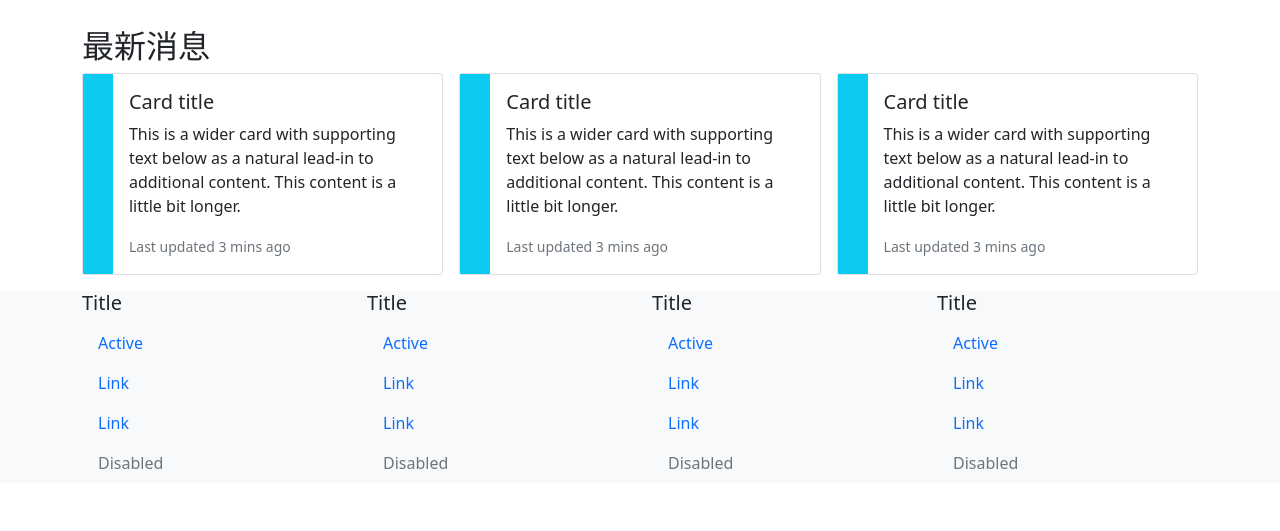
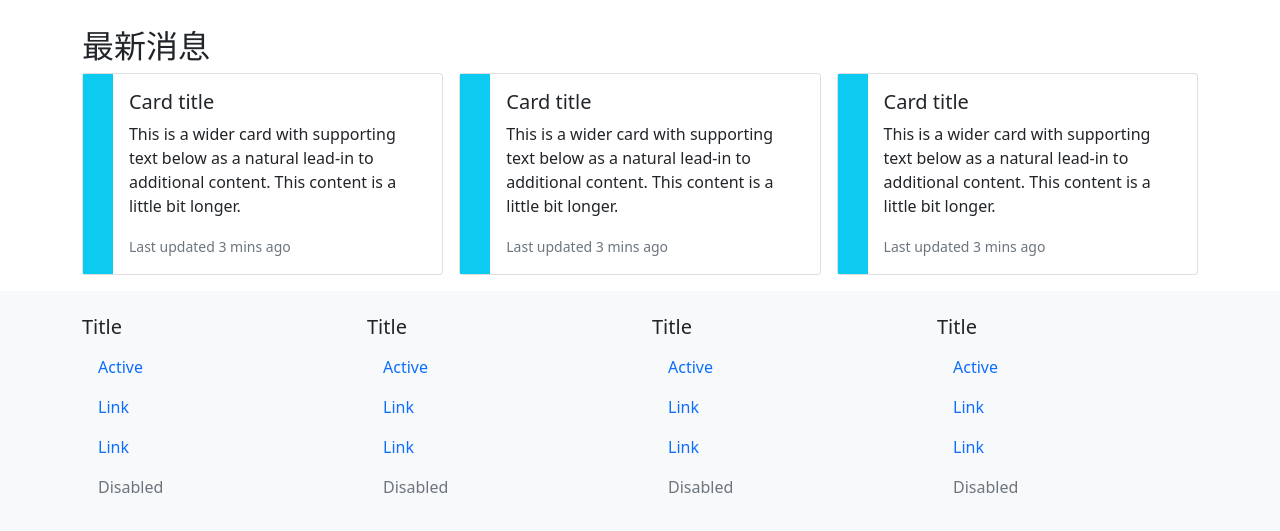
Before and after one commit to luchenhuang/luchenhuang.github.io, a plain HTML site: page ShopLab/index.html in a window 1280 px wide. Shown: the part 1526-2057 px from the top of the page. Before the commit the page ends 2009 px from the top, so only its background shows below. Drawn offline with nearby package versions, Linux system fonts and the light colour scheme.

Commit message:
Update index.html

```diff
--- a/ShopLab/index.html
+++ b/ShopLab/index.html
@@ -266,7 +266,7 @@
     <footer class="bg-light">
         <div class="container">
             <ul class="nav flex-column">
-                <div class="row py">
+                <div class="row py-4">
                     <div class="col-6 col-md-3">
                         <h5>Title</h5>
                         <li class="nav-item">
```
